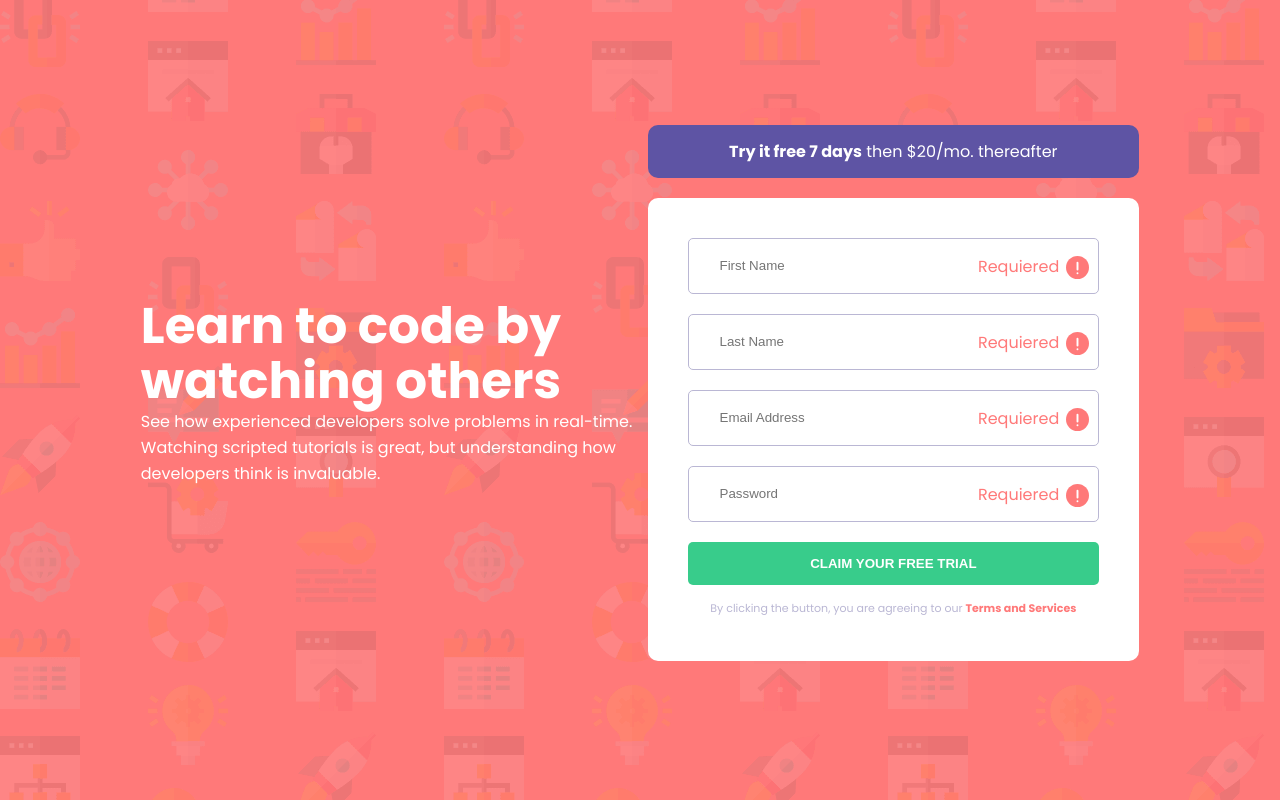
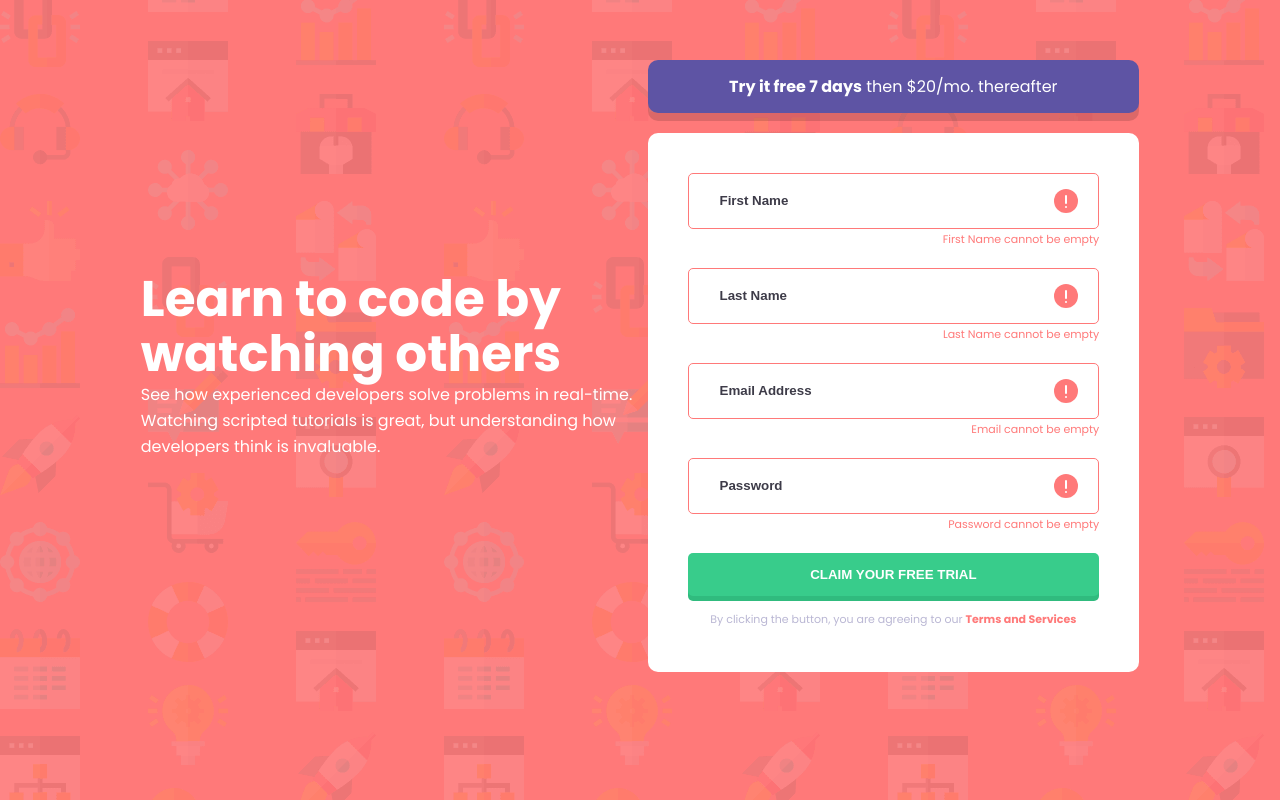
Before and after one commit to nlukic97/bonus_zadatak_3, a website: page index.html in a window 1280 px wide. Both pictures are taken after a click on the button "CLAIM YOUR FREE TRIAL". Drawn offline with Linux system fonts and the light colour scheme.

Commit message:
styling improvements. But when errors show up, heading jumps up and down

```diff
--- a/js/script.js
+++ b/js/script.js
@@ -25,7 +25,7 @@ function validateInputs(inputQuerySelector,submitData){
     if(formData.name != '' && formData.name != null ){
         handleErrorMessage('#name','remove')
     } else {
-        handleErrorMessage('#name','add','Requiered')
+        handleErrorMessage('#name','add','First Name cannot be empty')
         errors++
     }
 
@@ -33,7 +33,7 @@ function validateInputs(inputQuerySelector,submitData){
     if(formData.lastname != '' && formData.lastname != null){
         handleErrorMessage('#lastname','remove')
     } else {
-        handleErrorMessage('#lastname','add','Requiered')
+        handleErrorMessage('#lastname','add','Last Name cannot be empty')
         errors++
     }
 
@@ -42,10 +42,10 @@ function validateInputs(inputQuerySelector,submitData){
 
 
     if(formData.email == '' && formData.email != null ){
-        handleErrorMessage('#email','add','Requiered')
+        handleErrorMessage('#email','add','Email cannot be empty')
         errors++
     } else if(emailRegExp.test(formData.email) === false){
-        handleErrorMessage('#email','add','Invalid Email Address')
+        handleErrorMessage('#email','add','Looks like this is not an email')
         errors++
     } else {
         handleErrorMessage('#email','remove')
@@ -55,7 +55,7 @@ function validateInputs(inputQuerySelector,submitData){
     if(formData.password != '' && formData.password != null ){
         handleErrorMessage('#password','remove')
     } else {
-        handleErrorMessage('#password','add','Requiered')
+        handleErrorMessage('#password','add','Password cannot be empty')
         errors++
     }
 
@@ -102,3 +102,6 @@ function addInput_EventListeners(inputQuerySelector){
         })
     })
 }
+
+//added for testing
+// validateInputs('.form input',true)
--- a/scss/imports/_layouts.scss
+++ b/scss/imports/_layouts.scss
@@ -6,7 +6,7 @@
     max-width: 1440px;
     //box-sizing: border-box;
     margin: 0 auto; //keep an eye on this
-    padding: 125px 11% 0; //11% is 165px when the screen is 1440px
+    padding: 60px 11%; //11% is 165px when the screen is 1440px
 
     section.text, section.form-container {
         flex:1;
@@ -35,6 +35,7 @@
             color:#fff;
             padding: 14px 31px;
             margin: 0 0 20px 0;
+            filter:drop-shadow(0 8px 0 darken(rgba(0, 0, 0, 0.137),10%));
         }
 
         .form {
@@ -53,24 +54,46 @@
 
             .input-container {
                 position: relative;
+                margin-bottom:20px;
                 input {
                     line-height: 26px;
-                    margin-bottom:20px;
+                    color:lighten($color-dark-gray,15%);
+                    //font: semi-bold
 
-                    &.show-error ~ .error-message {
-                        display: block;
+                    &::placeholder,
+                    &::-webkit-input-placeholder {
+                        font-weight: 700;
+                        color:$color-dark-gray;
+                    }
+
+                    &:-webkit-autofill,
+                    &:-webkit-autofill:hover,
+                    &:-webkit-autofill:focus {
+                        color:$color-dark-gray;
+                        -webkit-text-fill-color: $color-dark-gray;
+                        box-shadow:none;
+                        -webkit-box-shadow: none;
+                        transition: background-color 5000s ease-in-out 0s;
+                    }
+
+                    &.show-error {
+                        background: url('../images/icon-error.svg') no-repeat center right 20px/contain;
+                        background-size: 24px 24px;
+                        border: 1px solid $color-red;
+
+                        ~ .error-message {
+                            display: block;
+                        }
                     }
                 }
 
                 .error-message {
-                    position: absolute;
-                    height: 26px;
-                    top: 16px;
-                    right: 0;
-                    padding-right: 40px;
                     display: none;
-                    background: url('../images/icon-error.svg') no-repeat center right 10px/contain;
-                    background-size: 23px 23px;
+                    position: inherit;
+                    font-size: 11px;
+                    text-align: right;
+                    line-height: auto;
+                    padding-top: 2px;
                 }
             }
 
@@ -80,6 +103,9 @@
                 color:#fff;
                 margin-bottom:10px;
                 border: none;
+                // filter:drop-shadow(0 8px 0 darken($color-green,10%));
+                // box-shadow: initial 10px 20px 10px #333;
+                box-shadow: 0px 5px darken($color-green, 5%);
 
                 &:hover {
                     padding: 14px 31px;
--- a/scss/imports/_variables.scss
+++ b/scss/imports/_variables.scss
@@ -5,3 +5,4 @@ $color-purple:#5E54A4;
 $color-black:#3D3B48;
 
 $color-gray:#BAB7D4;
+$color-dark-gray:#3D3B48;
```
Also changed, not shown: css/style.css, 1 other file.
